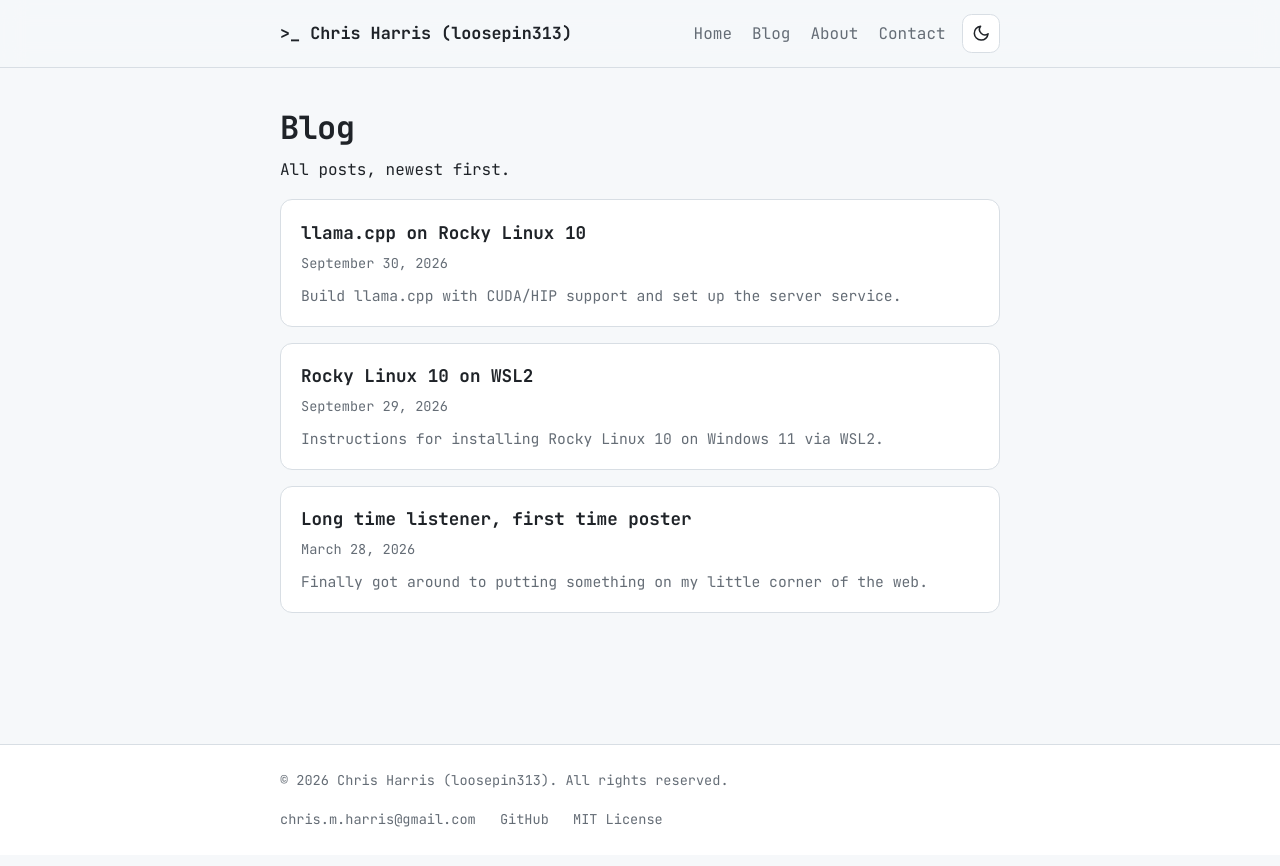
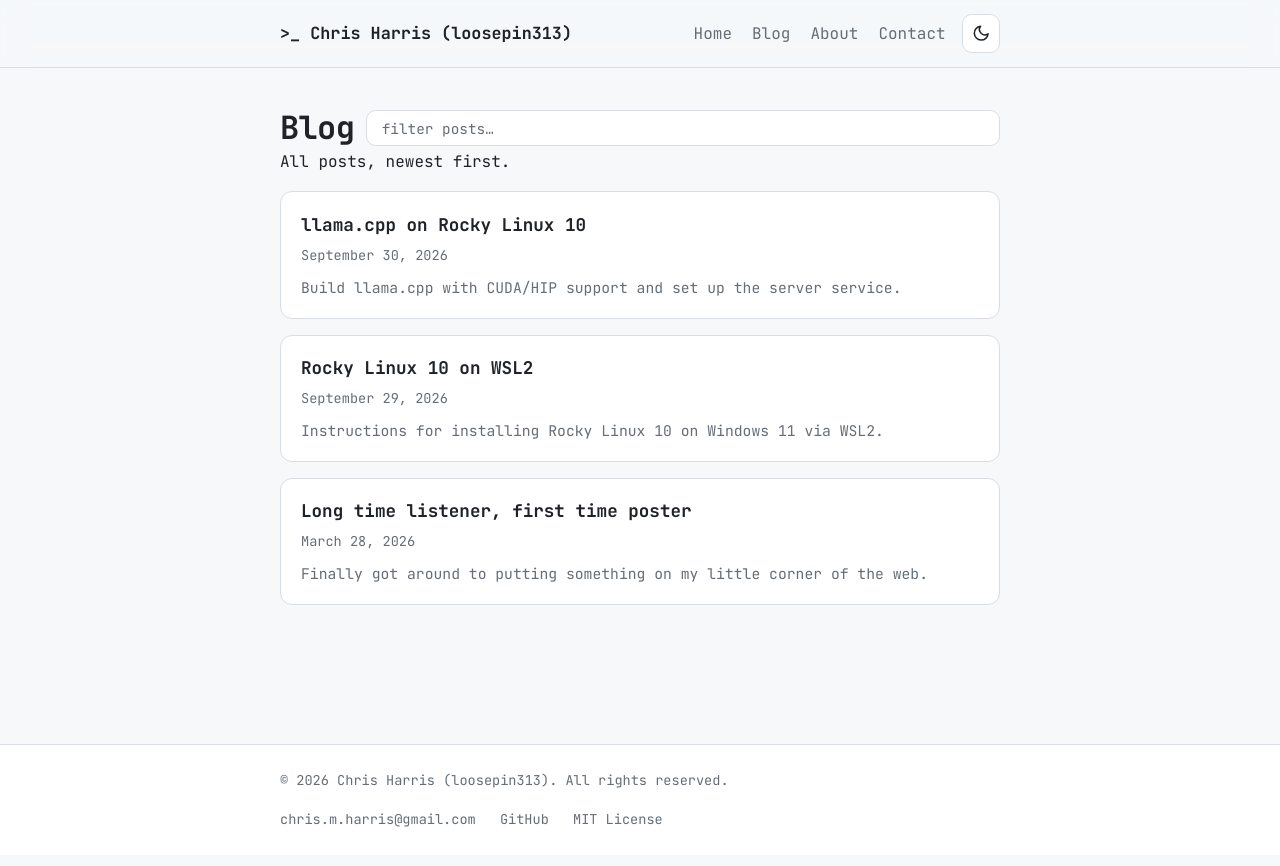
Before and after one commit to loosepin313/loosepin313.github.io, a Jekyll site: the page built from blog.md, in a window 1280 px wide. Shown: the top 866 px of the page. Built offline with Jekyll 4.4.1, drawn with Linux system fonts in a browser that asks for light colours.

Commit message:
Add client-side search box to blog page

```diff
--- a/_layouts/page.html
+++ b/_layouts/page.html
@@ -3,6 +3,14 @@ layout: default
 ---
 
 <article class="prose">
-    <h1>{{ page.title }}</h1>
+    <div class="page-head">
+        <h1>{{ page.title }}</h1>
+        {% if page.search %}
+        <input type="search" id="post-search" class="post-search" placeholder="filter posts…" aria-label="Filter posts on this page" autocomplete="off">
+        {% endif %}
+    </div>
     {{ content }}
+    {% if page.search %}
+    <script src="/assets/js/blog-search.js"></script>
+    {% endif %}
 </article>
--- a/assets/css/style.css
+++ b/assets/css/style.css
@@ -290,6 +290,44 @@ main.container {
     margin-bottom: 0;
 }
 
+/* Page head with optional search box (blog page) */
+.page-head {
+    display: flex;
+    align-items: center;
+    gap: 0.75rem;
+    flex-wrap: wrap;
+}
+
+.page-head h1 {
+    margin-bottom: 0;
+}
+
+.post-search {
+    flex: 1 1 200px;
+    min-width: 0;
+    font-family: var(--font-mono);
+    font-size: 0.9rem;
+    color: var(--text);
+    background: var(--bg-elevated);
+    border: 1px solid var(--border);
+    border-radius: 0.6rem;
+    padding: 0.45rem 0.9rem;
+    transition: border-color 0.2s ease;
+}
+
+.post-search::placeholder {
+    color: var(--text-muted);
+}
+
+.post-search:focus {
+    border-color: var(--accent);
+    outline: none;
+}
+
+.post-search::-webkit-search-cancel-button {
+    cursor: pointer;
+}
+
 /* Post cards (home page) */
 .post-card {
     display: block;
@@ -326,6 +364,10 @@ main.container {
     margin: 0;
     color: var(--text-muted);
     font-size: 0.92rem;
+}
+
+.post-card.is-hidden {
+    display: none;
 }
 
 /* Code */
--- /dev/null
+++ b/assets/js/blog-search.js
@@ -0,0 +1,33 @@
+// Simple client-side text filter for the blog post list.
+(function () {
+    "use strict";
+
+    const input = document.getElementById("post-search");
+    if (!input) return;
+
+    const cards = Array.from(document.querySelectorAll(".post-card"));
+    const empty = document.getElementById("search-empty");
+
+    function applyFilter() {
+        const q = input.value.trim().toLowerCase();
+        let visible = 0;
+
+        for (const card of cards) {
+            const match = card.textContent.toLowerCase().includes(q);
+            card.classList.toggle("is-hidden", !match);
+            if (match) visible++;
+        }
+
+        if (empty) empty.hidden = visible > 0;
+    }
+
+    input.addEventListener("input", applyFilter);
+
+    // Focus the search box with "/" from anywhere on the page.
+    document.addEventListener("keydown", (e) => {
+        if (e.key !== "/" || document.activeElement === input) return;
+        if (/^(?:input|textarea|select)$/i.test(document.activeElement.tagName)) return;
+        e.preventDefault();
+        input.focus();
+    });
+})();
--- a/blog.md
+++ b/blog.md
@@ -15,3 +16,4 @@ All posts, newest first.
 </a>
 {% endfor %}
 </section>
+<p id="search-empty" class="meta" hidden>No posts match your search.</p>
```
Also changed, not shown: other parts of blog.md (+1 -0 lines).
